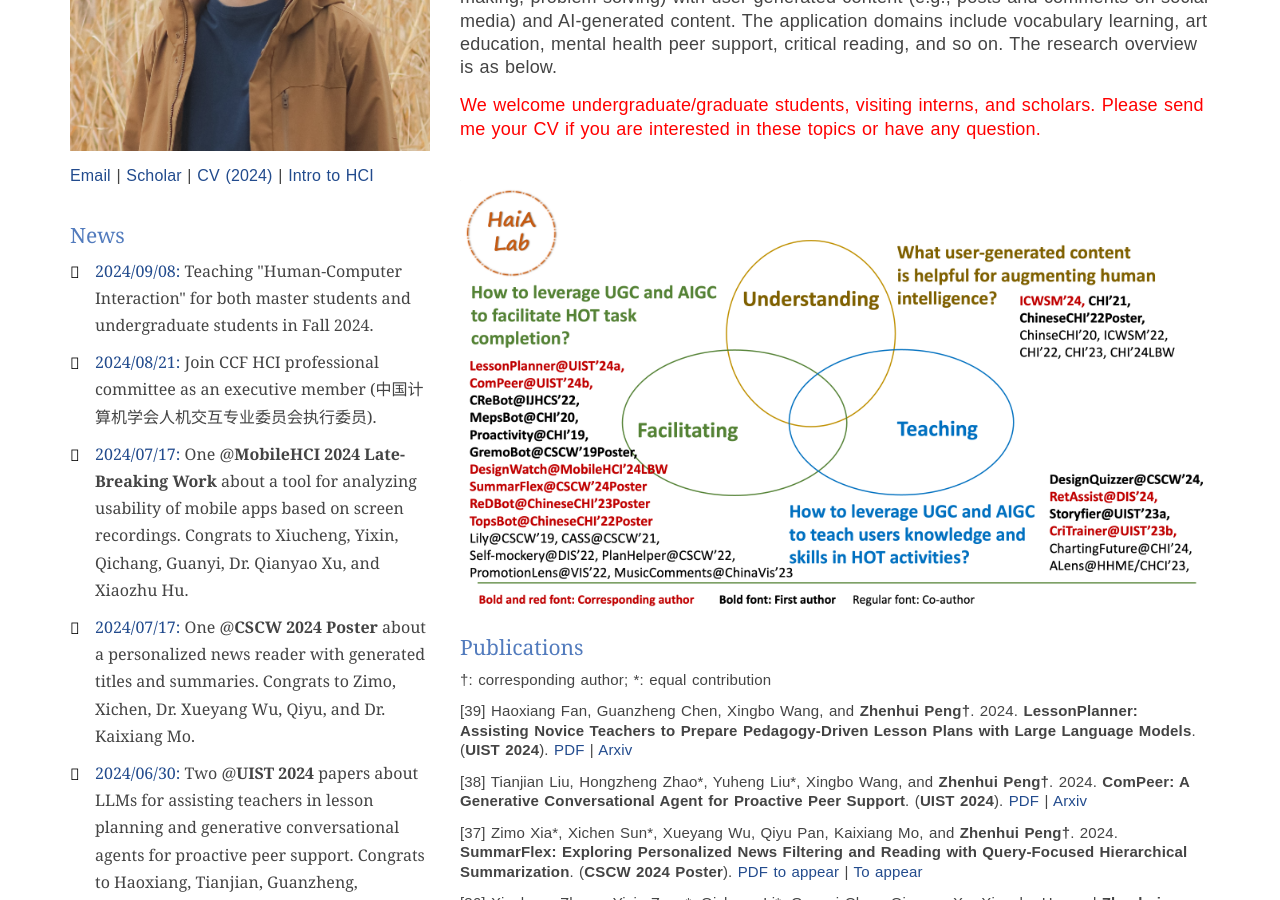
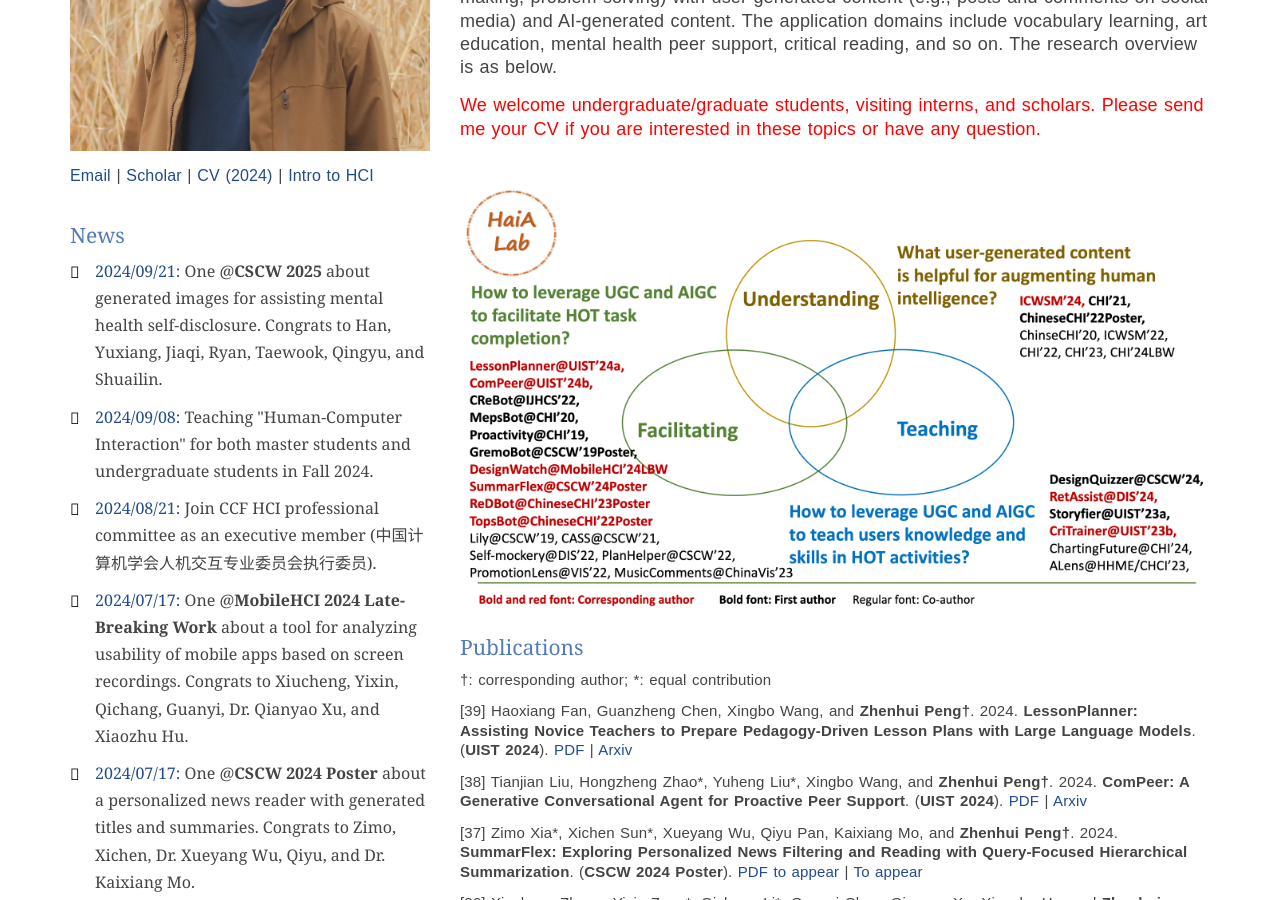
Before and after one commit to PenguinZhou/PenguinZhou.github.io, a Jekyll site: the page index.html, which Jekyll copies as it is, in a window 1280 px wide and 900 px high, scrolled down 362 px. Built offline with Jekyll 4.4.1, drawn with Linux system fonts in a browser that asks for light colours.

Commit message:
Update index.html

```diff
--- a/index.html
+++ b/index.html
@@ -81,6 +81,9 @@
                 <div class="widget widget-archives news">
                     <h3 class="widget-title">News</h3>
                     <ul>
+                        <li>
+                            <a>2024/09/21:</a> One @<strong>CSCW 2025</strong> about generated images for assisting mental health self-disclosure. Congrats to Han, Yuxiang, Jiaqi, Ryan, Taewook, Qingyu, and Shuailin.
+                        </li>
                         <li>
                             <a>2024/09/08:</a> Teaching "Human-Computer Interaction" for both master students and undergraduate students in Fall 2024.
                         </li>
```
